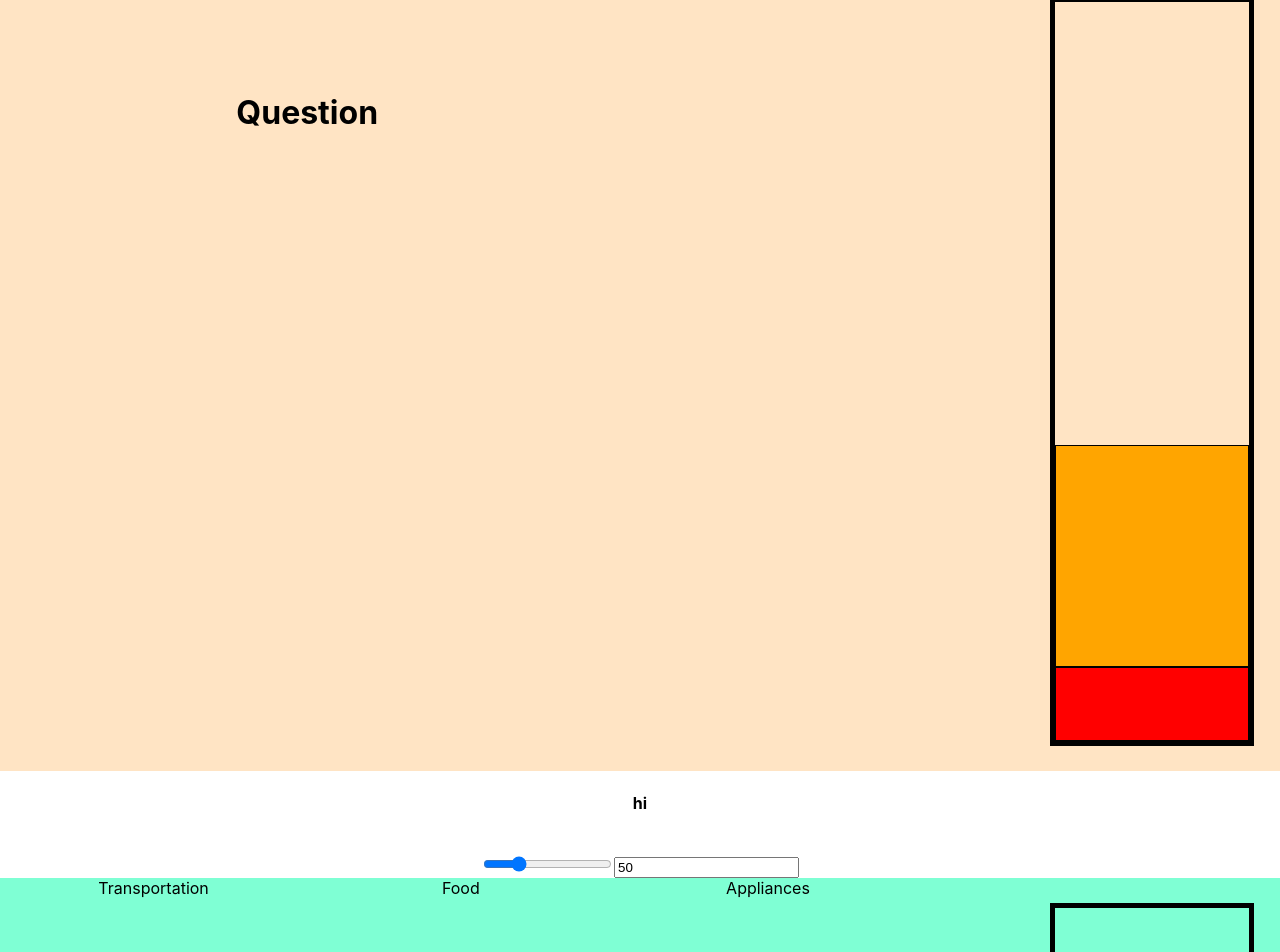
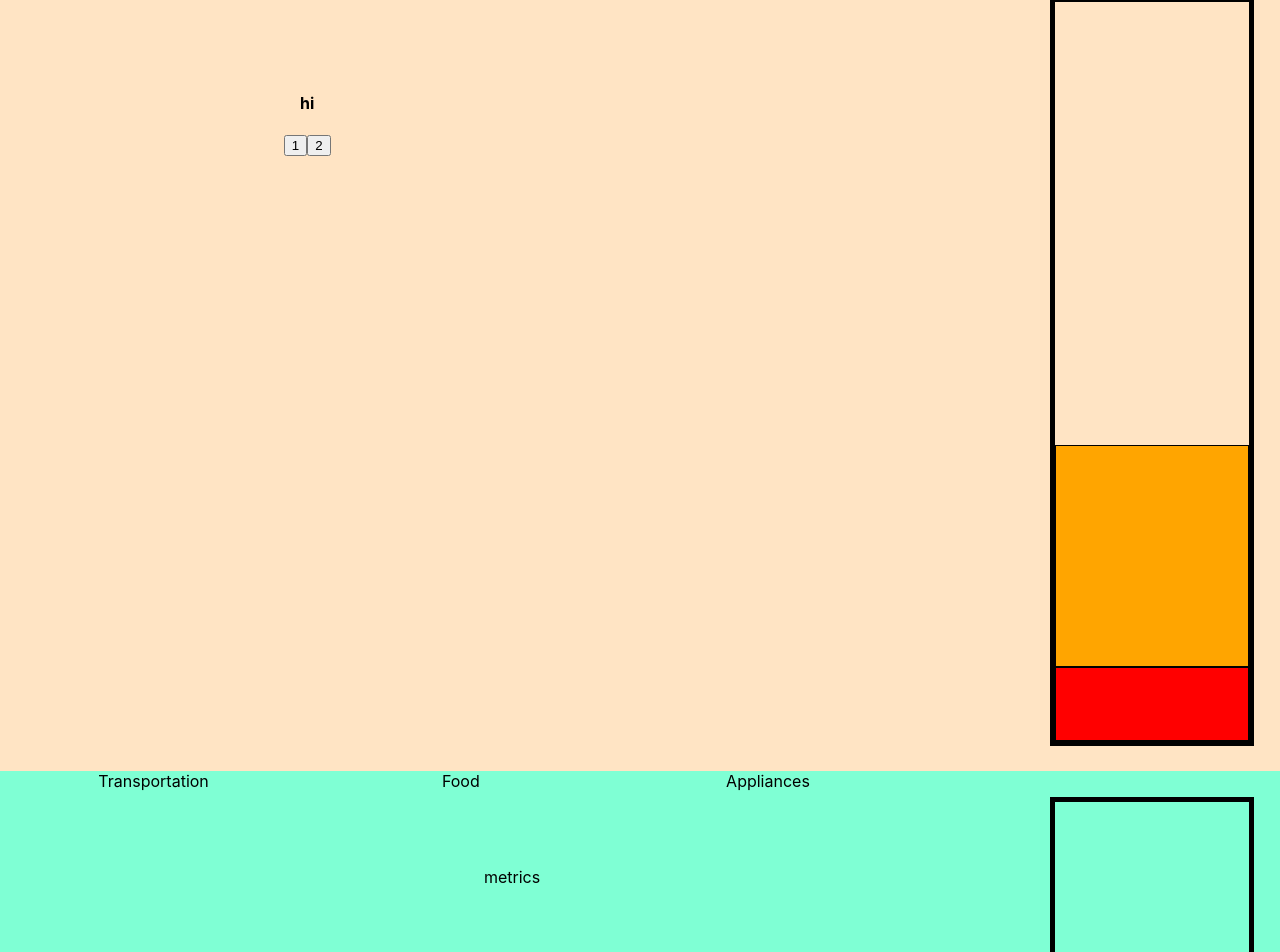
Before and after one commit to miguelcmaramara/hopperhacks2022, a React (Create React App) app: page / in a window 1280 px wide. Shown: the part 176-1128 px from the top of the page. Built offline with nearby package versions, Linux system fonts and the light colour scheme.

Commit message:
Working Questions

```diff
--- a/src/App.js
+++ b/src/App.js
@@ -6,9 +6,8 @@ import SkipButton from './components/SkipButton';
 
 import QuizButtton from './components/QuizButton'
 import QuestionPage from './components/QuestionPage';
-import MCQ from './components/MCQ';
-import SliderQ from './components/SliderQ';
 import ResultPage from './components/ResultPage';
+
 
 
 
@@ -37,8 +36,6 @@ function App() {
       <QuizButtton></QuizButtton>
 
       <QuestionPage></QuestionPage>
-      <SliderQ name = "hi" min ="-100" max = "500"></SliderQ>
-
       <ResultPage></ResultPage>
 
 
--- a/src/components/MCQ.js
+++ b/src/components/MCQ.js
@@ -2,16 +2,20 @@ import React, { useState, useEffect } from 'react';
 
 export default function MCQ(props){
     useEffect(() => {
+        console.log(2)
             var buttons =document.getElementById("test");
-            for (var i =0; i < props.size;i++){
+            for (var i =0; i < props.choices.length;i++){
                 var doc = document.createElement("button");
-                doc.innerHTML = "hi";
+                doc.innerHTML = props.choices[i];
                 buttons.appendChild(doc);
       }});
     return(
 
-        <div id ="test">
-            <h4>MC Question</h4>
+        <div>
+            <h4>{props.question}</h4>
+            <div id = "test" classname = "ButtonHolder">
+
+            </div>
         </div>
     )
 
--- a/src/components/Question.js
+++ b/src/components/Question.js
@@ -1,10 +1,52 @@
 import "./css/Question.css"
 import "./QuizButton"
+import MCQ from "./MCQ"
+import SliderQ from "./SliderQ";
+import React, { useState, useEffect } from 'react';
+
 
 function Question(props){
+    var placer = document.getElementsByClassName("Question")[0];
+        var quizQuestion;
+        console.log(props.info);
+        if(props.info.type =="MCQ"){
+            quizQuestion =(<MCQ question ={props.info.question} choices ={props.info.choices}></MCQ>)
+            //quizQuestion =document.createElement("MCQ");
+            //quizQuestion.setAttribute("question",props.info.question);
+            //quizQuestion.setAttribute("choices",props.info.choices);
+        }
+        else if(props.info.type == "SliderQ"){
+            quizQuestion =(<SliderQ question = {props.info.question} min = {props.info.min} max = {props.info.max}></SliderQ>)
+            //quizQuestion = document.createElement("SliderQ");
+            //quizQuestion.setAttribute("question",props.info.question);
+            //quizQuestion.setAttribute("min",props.info.min);
+            //quizQuestion.setAttribute("max",props.info.max);
+        }
+        //placer.innerHTML = quizQuestion;
+    //useEffect(() => {
+     //   console.log(1)
+      //  var placer = document.getElementsByClassName("Question")[0];
+      //  var quizQuestion;
+      //  console.log(props.info);
+      //  if(props.info.type =="MCQ"){
+      //      quizQuestion =(<MCQ question ={props.info.question} choices ={props.info.choices}></MCQ>)
+            //quizQuestion =document.createElement("MCQ");
+            //quizQuestion.setAttribute("question",props.info.question);
+            //quizQuestion.setAttribute("choices",props.info.choices);
+       // }
+       // else if(props.info.type == "SliderQ"){
+       //     quizQuestion =(<SliderQ question = {props.info.question} min = {props.info.min} max = {props.info.max}></SliderQ>)
+            //quizQuestion = document.createElement("SliderQ");
+            //quizQuestion.setAttribute("question",props.info.question);
+            //quizQuestion.setAttribute("min",props.info.min);
+            //quizQuestion.setAttribute("max",props.info.max);
+        //}
+        //placer.innerHTML = quizQuestion;
+    //});
     return(
         <div className="Question">
-            <h1>Question</h1>
+            <h1>{props.name}</h1>
+            {quizQuestion}
         </div>
     );
 }
--- a/src/components/QuestionPage.js
+++ b/src/components/QuestionPage.js
@@ -1,13 +1,34 @@
 import "./css/QuestionPage.css"
 import Question from "./Question"
 import InTrees from "./InTrees"
+import questions from "../data/questions.json"
+import React, { useState, useEffect } from 'react';
+
+
 
 function QuestionPage(props){
+    var QuestionStack=questions.map((quest)=> <Question info={quest}/>)
+    //useEffect(() => {
+      //  var box =document.getElementsByClassName("QuestionBox")[0];
+        //for (var i=0; i< questions.length;i++){
+            //var quest = document.createElement("Question");
+          //  var nameid ="Q"+(i+1);
+            //var quest = (<Question info={questions[i]} name = {nameid} ></Question>)
+            //quest.setAttribute("test","why");
+            //quest.setAttribute("id","Q"+(i+1));
+            //quest.setAttribute("name","Q"+(i+1));
+            //quest.info= questions[i];
+            //quest.setAttribute("test","pls")
+            //console.log(quest)
+            //console.log(quest.props.info)
+            //console.log(questions[i])
+            //box.innerHTML =quest;
+        //}});
+    console.log(questions);
     return(
         <div className="QuestionPage">
             <div className="QuestionBox">
-                <Question></Question>
-                <Question></Question>
+                {QuestionStack};
             </div>
             <div className="InTreesBox">
                 <InTrees></InTrees>
--- a/src/components/SliderQ.js
+++ b/src/components/SliderQ.js
@@ -6,7 +6,7 @@ export default function SliderQ(props){
     const [val, setVal] = useState(0);
     return(
         <div>
-            <h4>{props.name}</h4><br></br>
+            <h4>{props.question}</h4><br></br>
             <input id="slide" type="range" min={props.min} max={props.max} onChange={handleChange}/>
             <input type="text" id="textInput" value= {val}/>
         </div>
--- /dev/null
+++ b/src/data/questions.json
@@ -0,0 +1,17 @@
+[
+    {
+        "type": "MCQ",
+        "question": "hi",
+        "choices": [
+            "1",
+            "2"
+
+            ]
+    },
+    {
+        "type": "SliderQ",
+        "question": "this is slider",
+        "max": "100",
+        "min":"-100"
+    }
+]
```
Also changed, not shown: data/questions.json (deleted).
